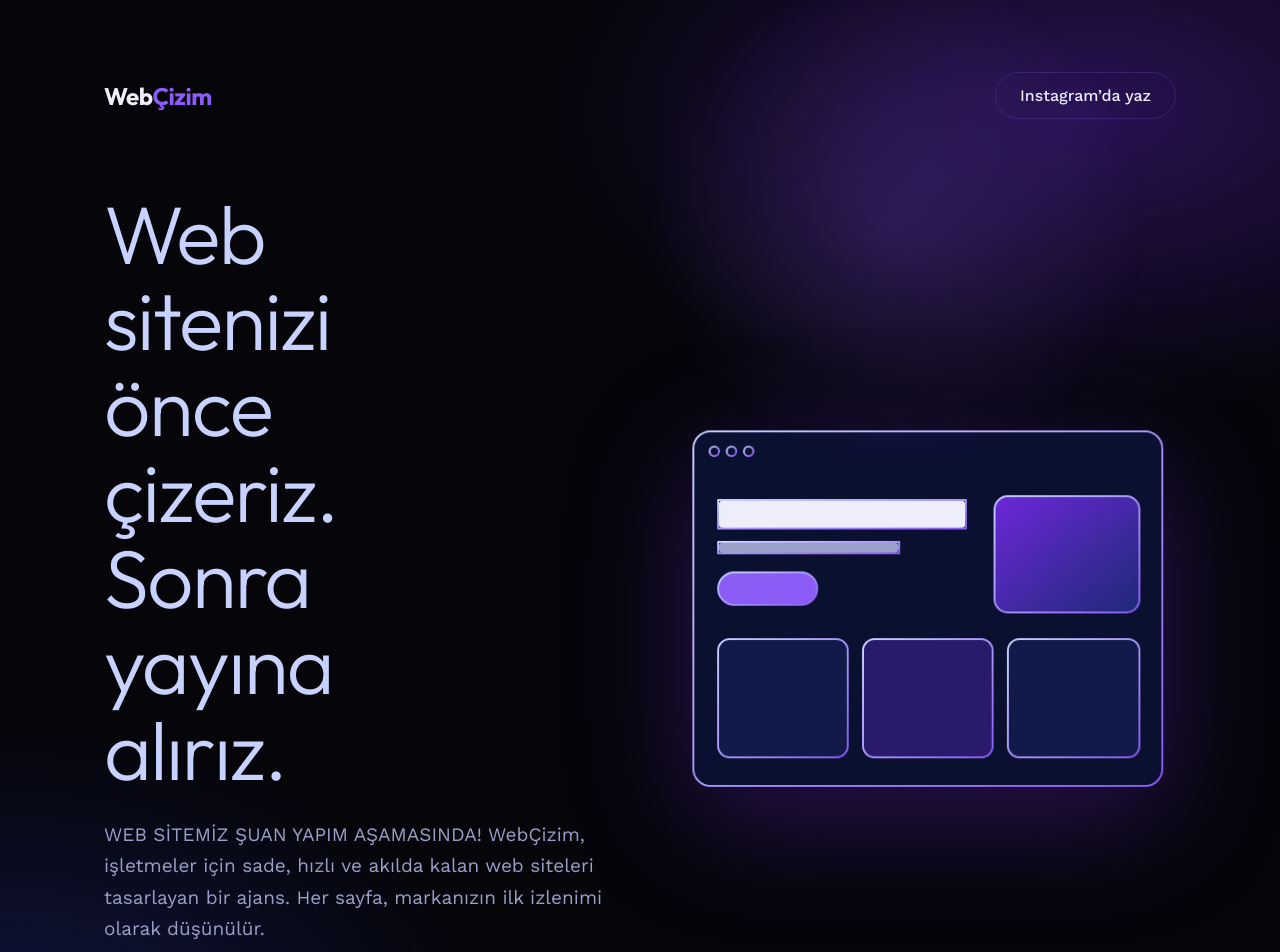
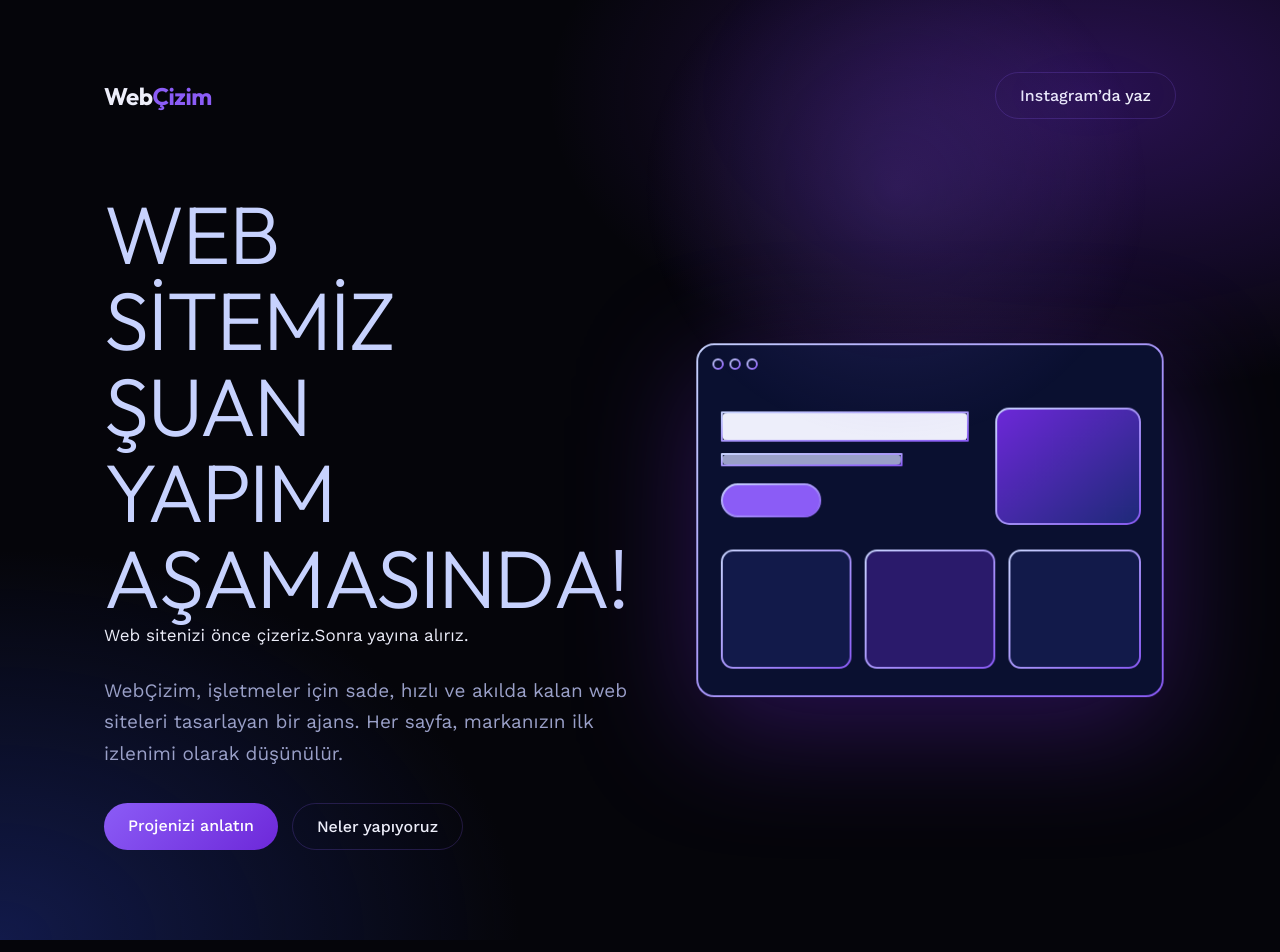
Before and after one commit to rcparslnn27/webcizim, a plain HTML site: page index.html in a window 1280 px wide. Shown: the top 952 px of the page. Drawn offline with nearby package versions, Linux system fonts and the light colour scheme.

Commit message:
Fix HTML structure and update heading content

```diff
--- a/index.html
+++ b/index.html
@@ -144,9 +144,9 @@ footer .wrap{display:flex;justify-content:space-between;flex-wrap:wrap;gap:10px}
   </div>
   <div class="wrap" id="top" style="margin-top:50px">
     <div>
-      <h1>Web sitenizi önce çizeriz.<span>Sonra yayına alırız.</span></h1>
-      <p> WEB SİTEMİZ ŞUAN YAPIM AŞAMASINDA!
-        WebÇizim, işletmeler için sade, hızlı ve akılda kalan web siteleri tasarlayan bir ajans. Her sayfa, markanızın ilk izlenimi olarak düşünülür.</p>
+      <h1> WEB SİTEMİZ ŞUAN YAPIM AŞAMASINDA!</span></h1>
+      </h1>Web sitenizi önce çizeriz.<span>Sonra yayına alırız.</span></h1>
+      <p> WebÇizim, işletmeler için sade, hızlı ve akılda kalan web siteleri tasarlayan bir ajans. Her sayfa, markanızın ilk izlenimi olarak düşünülür.</p>
       <div class="row">
         <a class="btn" href="https://instagram.com/webcizim.ai" rel="noopener">Projenizi anlatın</a>
         <a class="btn ghost" href="#hizmetler">Neler yapıyoruz</a>
```
